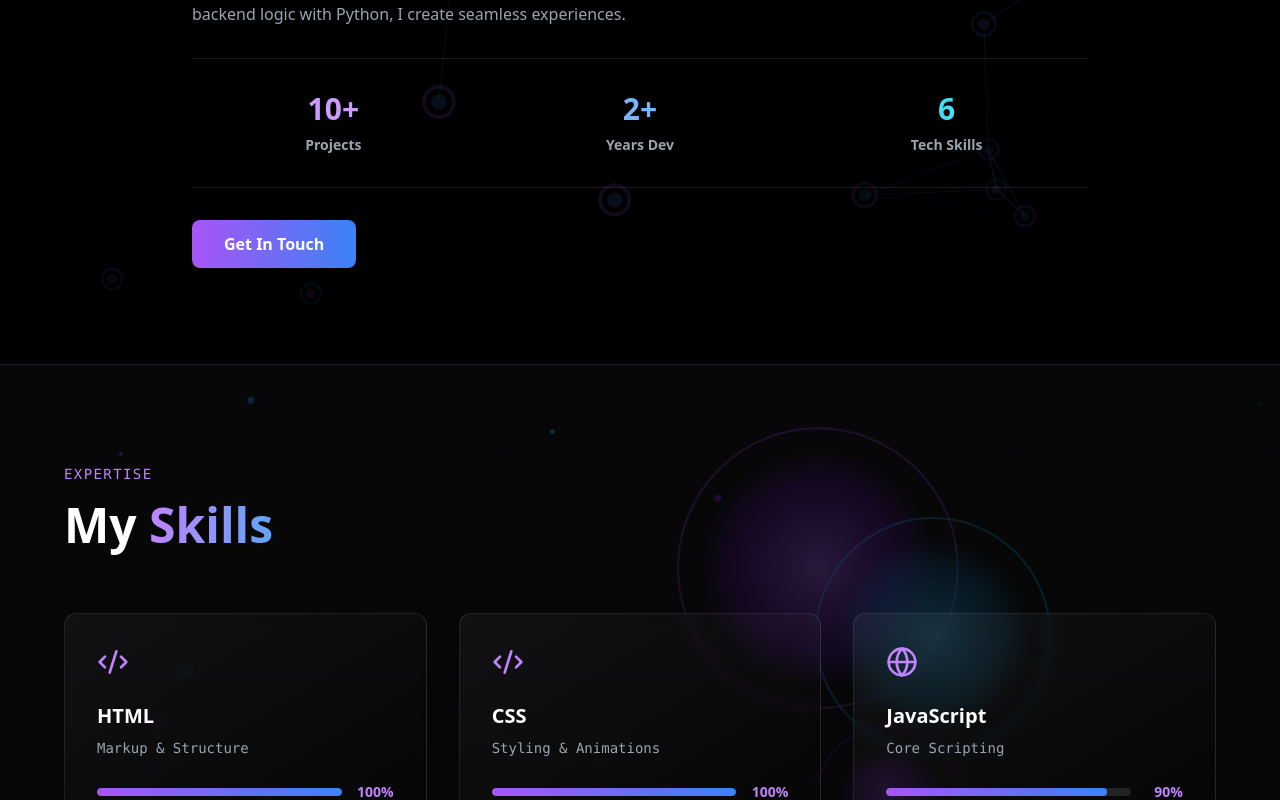
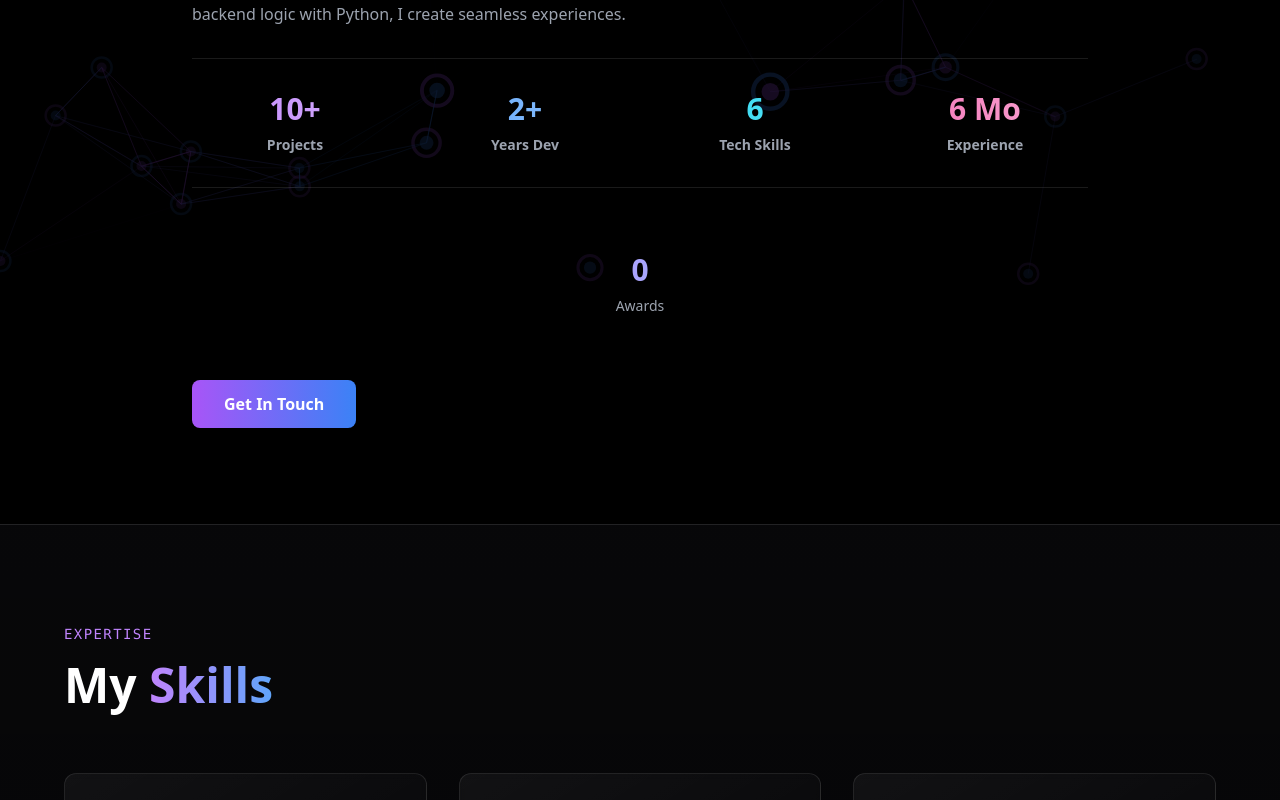
Before and after one commit to jobitech/portfoliomy, a React (Vite) app: page / in a window 1280 px wide. Shown: the part 1400-2200 px from the top of the page. Built offline with nearby package versions, Linux system fonts and the light colour scheme; no server answers.

Commit message:
Remove animations from projects and skills, move experience and awards to about section, change AI/ML Developer to Explorer

```diff
--- a/src/components/About.jsx
+++ b/src/components/About.jsx
@@ -63,7 +63,7 @@ const About = () => {
             </div>
 
             {/* Stats Grid */}
-            <div className="grid grid-cols-3 gap-4 md:gap-6 py-6 md:py-8 border-t border-b border-white/10">
+            <div className="grid grid-cols-2 md:grid-cols-4 gap-4 md:gap-6 py-6 md:py-8 border-t border-b border-white/10">
               <div className="text-center group">
                 <p className="text-2xl md:text-3xl font-bold bg-gradient-to-r from-purple-400 to-purple-300 bg-clip-text text-transparent group-hover:scale-110 transition-transform duration-300">10+</p>
                 <p className="text-gray-400 text-xs md:text-sm mt-2 font-semibold">Projects</p>
@@ -75,6 +75,17 @@ const About = () => {
               <div className="text-center group">
                 <p className="text-2xl md:text-3xl font-bold bg-gradient-to-r from-cyan-400 to-cyan-300 bg-clip-text text-transparent group-hover:scale-110 transition-transform duration-300">6</p>
                 <p className="text-gray-400 text-xs md:text-sm mt-2 font-semibold">Tech Skills</p>
+              </div>
+              <div className="text-center group">
+                <p className="text-2xl md:text-3xl font-bold bg-gradient-to-r from-pink-400 to-pink-300 bg-clip-text text-transparent group-hover:scale-110 transition-transform duration-300">6 Mo</p>
+                <p className="text-gray-400 text-xs md:text-sm mt-2 font-semibold">Experience</p>
+              </div>
+            </div>
+
+            <div className="grid grid-cols-1 md:grid-cols-3 gap-4 md:gap-6 py-6 md:py-8">
+              <div className="text-center group md:col-start-2">
+                <p className="text-2xl md:text-3xl font-bold bg-gradient-to-r from-purple-400 to-blue-300 bg-clip-text text-transparent group-hover:scale-110 transition-transform duration-300\">0</p>
+                <p className="text-gray-400 text-xs md:text-sm mt-2 font-semibold\">Awards</p>
               </div>
             </div>
 
--- a/src/components/Footer.jsx
+++ b/src/components/Footer.jsx
@@ -12,16 +12,6 @@ const Footer = () => {
   return (
     <footer className="py-8 sm:py-12 px-4 sm:px-8 md:px-12 relative z-10 border-t border-white/10 bg-black text-white">
       <div className="max-w-6xl mx-auto flex flex-col sm:flex-row flex-wrap gap-8 sm:gap-12 md:gap-24 items-start sm:items-center justify-between">
-        <div className="flex flex-wrap gap-8 sm:gap-12 md:gap-24">
-          <div className="flex flex-col">
-            <span className="text-xs font-mono text-gray-400 mb-2 uppercase tracking-widest">Experience</span>
-            <span className="text-xl sm:text-2xl font-bold">6 Months</span>
-          </div>
-          <div className="flex flex-col">
-            <span className="text-xs font-mono text-gray-400 mb-2 uppercase tracking-widest">Awards</span>
-            <span className="text-xl sm:text-2xl font-bold">0</span>
-          </div>
-        </div>
         <div className="flex flex-col sm:flex-row items-start sm:items-center gap-6 w-full sm:w-auto">
           <div className="flex gap-4">
             {socialLinks.map(social => (
--- a/src/components/Hero.jsx
+++ b/src/components/Hero.jsx
@@ -92,7 +92,7 @@ const Hero = () => {
           </h1>
 
           <p className="text-sm sm:text-base md:text-lg text-purple-200 font-mono mb-6 animate-fade-in-up" style={{animation: 'fadeInUp 0.8s ease-out 0.4s forwards', opacity: 0}}>
-            Creative Developer & AI/ML Developer
+            Creative Developer & AI/ML Explorer
           </p>
 
           <p className="max-w-2xl text-sm sm:text-base md:text-lg text-gray-200 leading-relaxed mb-8 animate-fade-in-up" style={{animation: 'fadeInUp 0.8s ease-out 0.5s forwards', opacity: 0}}>
--- a/src/components/Projects.jsx
+++ b/src/components/Projects.jsx
@@ -1,9 +1,7 @@
 import React, { useState, useEffect } from 'react';
 import { ArrowUpRight } from 'lucide-react';
-import { useAnimatedBackground } from './AnimatedBackgrounds';
 
 const Projects = () => {
-  const canvasRef = useAnimatedBackground('projects-canvas', 'simpleAnimation');
   const [projects, setProjects] = useState([]);
 
   useEffect(() => {
@@ -24,7 +22,6 @@ const Projects = () => {
 
   return (
     <section className="py-24 px-8 md:px-12 relative z-10 bg-black border-t border-white/10 overflow-hidden">
-      <canvas ref={canvasRef} className="absolute inset-0 -z-10 pointer-events-none" />
       <div className="absolute inset-0 bg-gradient-to-b from-black/20 to-black/40 -z-10"></div>
       <div className="max-w-6xl mx-auto relative">
          <div className="mb-16 flex justify-between items-end">
--- a/src/components/Skills.jsx
+++ b/src/components/Skills.jsx
@@ -1,9 +1,7 @@
 import React, { useState, useEffect } from 'react';
 import { Code2, Cpu, Globe, Palette } from 'lucide-react';
-import { useAnimatedBackground } from './AnimatedBackgrounds';
 
 const Skills = () => {
-  const canvasRef = useAnimatedBackground('skills-canvas', 'skillsAnimation');
   const [skills, setSkills] = useState([
     { icon: Code2, title: "HTML", desc: "Markup & Structure", percentage: 100 },
     { icon: Code2, title: "CSS", desc: "Styling & Animations", percentage: 100 },
@@ -48,7 +46,6 @@ const Skills = () => {
 
   return (
     <section className="py-16 md:py-24 px-4 sm:px-8 md:px-12 relative bg-zinc-950 border-t border-white/10 overflow-hidden">
-      <canvas ref={canvasRef} className="absolute inset-0 pointer-events-none opacity-50" />
       <div className="absolute inset-0 bg-gradient-to-b from-black/20 to-black/60 pointer-events-none"></div>
       <div className="max-w-6xl mx-auto relative z-10">
         <div className="mb-12 md:mb-16">
```
